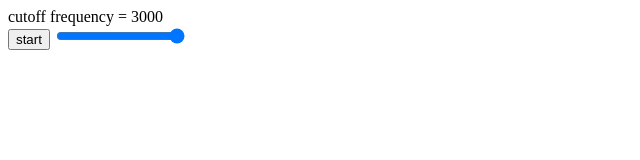
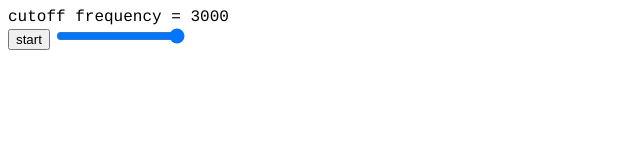
Before and after one commit to johnelse/webaudio-experiments, a plain HTML site: page filter.html in a window 1280 px wide. Shown: the full height of the page, 0-640 px from the left. Drawn offline with Linux system fonts and the light colour scheme.

Commit message:
Add a stylesheet
Signed-off-by: John Else <john.else@citrix.com>

```diff
--- /dev/null
+++ b/css/style.css
@@ -0,0 +1,3 @@
+.readout {
+    font-family: courier;
+}
--- a/filter.html
+++ b/filter.html
@@ -2,9 +2,10 @@
     <head>
         <title>Filtered square wave</title>
         <script src="js/filter.js" type="text/javascript"></script>
+        <link rel="stylesheet" type="text/css" href="css/style.css">
     </head>
     <body>
-        <div id="info">info</div>
+        <div class="readout" id="info">info</div>
         <input type="button" id="toggle" value="start">
         <input type="range" id="cutoff" min="200" max="3000" value="3000">
     </body>
```
